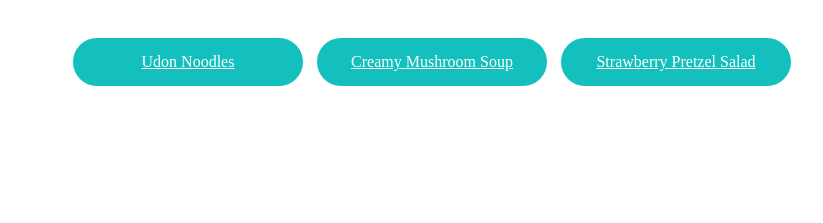
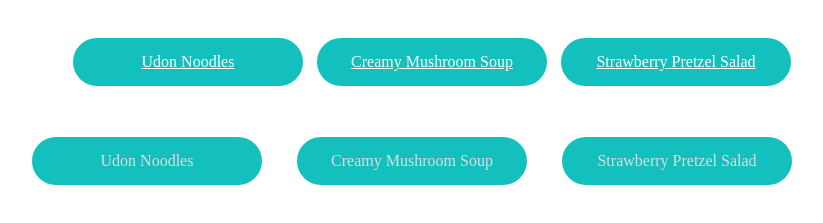
Before and after one commit to escobarsimon/odin-recipes, a plain HTML site: page index.html in a window 1280 px wide. Shown: the part 173-396 px from the top of the page, without its empty margins (228-1051 px from the left). Drawn offline with Linux system fonts and the light colour scheme.

Commit message:
Add nav nav was added instead of list

```diff
--- a/index.html
+++ b/index.html
@@ -21,7 +21,11 @@
         </ul>
     </div>
 
-
+    <nav class="nav-items">
+        <a href="recipes/udon-noodles.html">Udon Noodles</a>
+        <a href="recipes/creamy-mushroom-soup.html">Creamy Mushroom Soup</a>
+        <a href="recipes/strawberry-pretzel-salad.html">Strawberry Pretzel Salad</a>
+    </nav>
 
 </body>
 
--- a/styles.css
+++ b/styles.css
@@ -35,6 +35,26 @@ body {
     margin: 5px;
 }
 
-a {
+.list a {
     color: white;
 }
+
+nav {
+    display: flex;
+    justify-content: center;
+    align-items: center;
+    padding: 5px;
+    margin: 5px;
+    gap: 25px;
+}
+
+nav a {
+    background-color: #14c0bd;
+    border-radius: 50px;
+    margin: 5px;
+    padding: 15px;
+    width: 200px;
+    text-align: center;
+    text-decoration: none;
+    color: #dcdcdc;
+}
```
